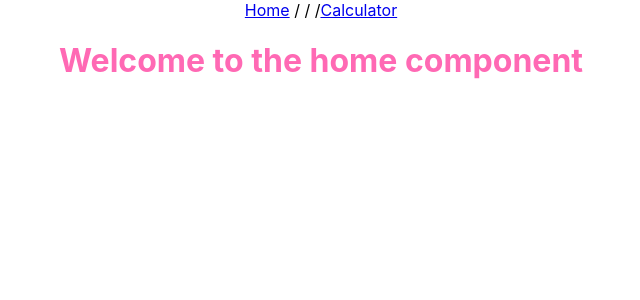
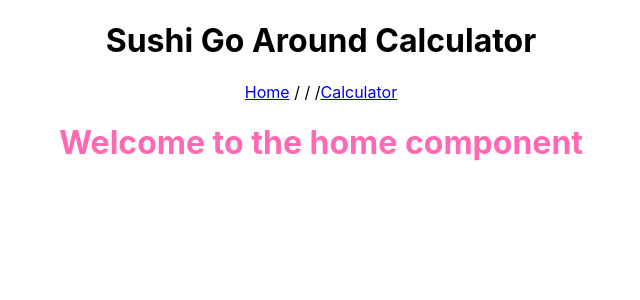
Before and after one commit to MalyPhong619/sushi-calculator, a React app: page / in a window 1280 px wide. Shown: the top 300 px of the page, without its empty margins (319-959 px from the left). Built offline with nearby package versions, Linux system fonts and the light colour scheme.

Commit message:
not display CalculateForm in CalcDisplay

```diff
--- a/src/components/CalcDisplay.jsx
+++ b/src/components/CalcDisplay.jsx
@@ -1,9 +1,11 @@
 import React from 'react';
-import ColorPlates from './ColorPlates/ColorPlates'
+import ColorPlates from './ColorPlates/ColorPlates';
+import CalculateForm from './CalculateForm';
 
 function CalcDisplay() {
   return(
     <ColorPlates />
+    <CalculateForm />
   );
 }
 
--- a/src/components/CalculateForm.jsx
+++ b/src/components/CalculateForm.jsx
@@ -3,6 +3,7 @@ import React from 'react';
 function CalculateForm() {
   return(
     <form>
+    <h1>CALCULATOR</h1>
     <input
     type='text'
     id='redPlateSum'
--- a/src/components/Header.jsx
+++ b/src/components/Header.jsx
@@ -4,6 +4,7 @@ import { Link } from 'react-router-dom';
 function Header(){
   return(
     <div>
+      <h1>Sushi Go Around Calculator</h1>
       <Link to='/'>Home</Link> / / /
       <Link to='/calculator'>Calculator</Link>
     </div>
```
